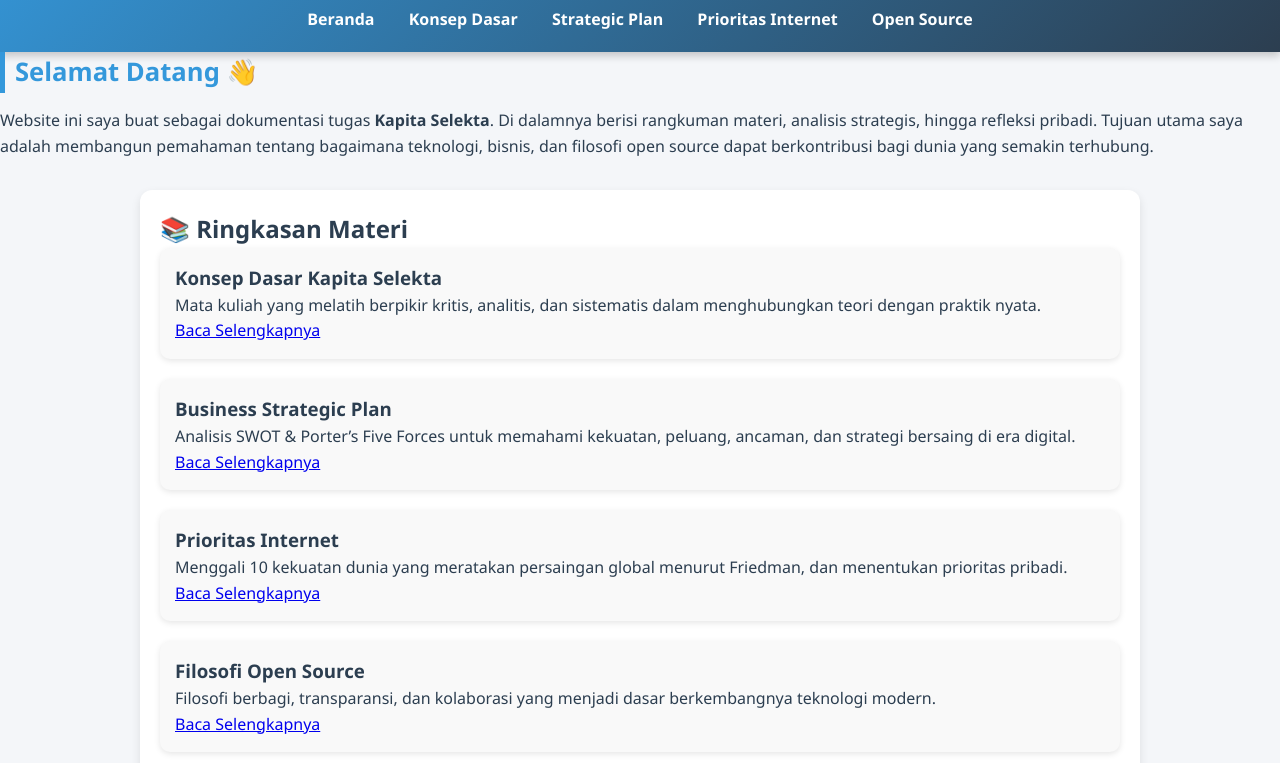
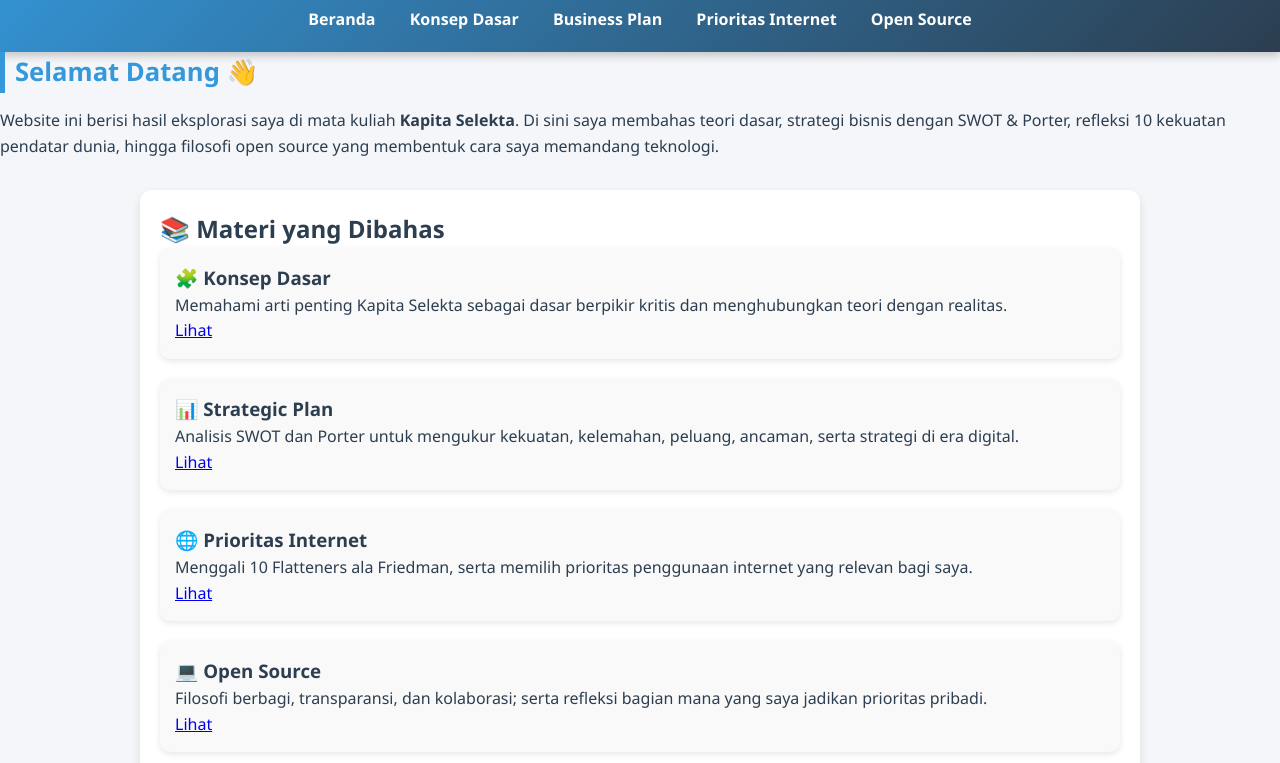
Before and after one commit to noviaftrianaa/kapita-selekta-site, a plain HTML site: page index.html in a window 1280 px wide. Shown: the part 110-873 px from the top of the page. Drawn offline with Linux system fonts and the light colour scheme.

Commit message:
Update index.html

```diff
--- a/index.html
+++ b/index.html
@@ -8,65 +8,63 @@
 </head>
 <body>
   <!-- Header -->
-  <header>
-    <h1>🌐 Laman Pribadi Kapita Selekta</h1>
-    <p>Oleh <strong>Novia Fitriana Huda | 2215061024</strong></p>
+  <header class="header">
+    <h1>🚀 Catatan Kapita Selekta</h1>
+    <p>Oleh <strong>M. Da'i Hakiki | 2255061001</strong></p>
     <nav>
       <a href="index.html" class="active">Beranda</a>
       <a href="konsepDasar.html">Konsep Dasar</a>
-      <a href="strategicPlan.html">Strategic Plan</a>
+      <a href="strategicPlan.html">Business Plan</a>
       <a href="kekuatan.html">Prioritas Internet</a>
       <a href="opensource.html">Open Source</a>
     </nav>
   </header>
 
-  <!-- Hero Section -->
+  <!-- Hero -->
   <section class="hero">
-    <div class="hero-text">
-      <h2>Selamat Datang 👋</h2>
-      <p>
-        Website ini saya buat sebagai dokumentasi tugas <strong>Kapita Selekta</strong>.
-        Di dalamnya berisi rangkuman materi, analisis strategis, hingga refleksi pribadi.
-        Tujuan utama saya adalah membangun pemahaman tentang bagaimana teknologi, bisnis,
-        dan filosofi open source dapat berkontribusi bagi dunia yang semakin terhubung.
-      </p>
-    </div>
+    <h2>Selamat Datang 👋</h2>
+    <p>
+      Website ini berisi hasil eksplorasi saya di mata kuliah <strong>Kapita Selekta</strong>.
+      Di sini saya membahas teori dasar, strategi bisnis dengan SWOT & Porter,
+      refleksi 10 kekuatan pendatar dunia, hingga filosofi open source
+      yang membentuk cara saya memandang teknologi.
+    </p>
   </section>
 
-  <!-- Ringkasan Materi -->
+  <!-- Materi Ringkasan -->
   <main>
-    <h2 class="center">📚 Ringkasan Materi</h2>
-    <div class="cards">
+    <h2 class="center">📚 Materi yang Dibahas</h2>
+    <div class="grid">
       <div class="card">
-        <h3>Konsep Dasar Kapita Selekta</h3>
-        <p>Mata kuliah yang melatih berpikir kritis, analitis, dan sistematis
-           dalam menghubungkan teori dengan praktik nyata.</p>
-        <a href="konsepDasar.html" class="btn">Baca Selengkapnya</a>
+        <h3>🧩 Konsep Dasar</h3>
+        <p>Memahami arti penting Kapita Selekta sebagai dasar berpikir kritis dan
+           menghubungkan teori dengan realitas.</p>
+        <a href="konsepDasar.html" class="btn">Lihat</a>
       </div>
       <div class="card">
-        <h3>Business Strategic Plan</h3>
-        <p>Analisis SWOT & Porter’s Five Forces untuk memahami kekuatan, peluang,
-           ancaman, dan strategi bersaing di era digital.</p>
-        <a href="strategicPlan.html" class="btn">Baca Selengkapnya</a>
+        <h3>📊 Strategic Plan</h3>
+        <p>Analisis SWOT dan Porter untuk mengukur kekuatan, kelemahan, peluang,
+           ancaman, serta strategi di era digital.</p>
+        <a href="strategicPlan.html" class="btn">Lihat</a>
       </div>
       <div class="card">
-        <h3>Prioritas Internet</h3>
-        <p>Menggali 10 kekuatan dunia yang meratakan persaingan global
-           menurut Friedman, dan menentukan prioritas pribadi.</p>
-        <a href="kekuatan.html" class="btn">Baca Selengkapnya</a>
+        <h3>🌐 Prioritas Internet</h3>
+        <p>Menggali 10 Flatteners ala Friedman, serta memilih prioritas penggunaan
+           internet yang relevan bagi saya.</p>
+        <a href="kekuatan.html" class="btn">Lihat</a>
       </div>
       <div class="card">
-        <h3>Filosofi Open Source</h3>
-        <p>Filosofi berbagi, transparansi, dan kolaborasi yang menjadi dasar
-           berkembangnya teknologi modern.</p>
-        <a href="opensource.html" class="btn">Baca Selengkapnya</a>
+        <h3>💻 Open Source</h3>
+        <p>Filosofi berbagi, transparansi, dan kolaborasi; serta refleksi
+           bagian mana yang saya jadikan prioritas pribadi.</p>
+        <a href="opensource.html" class="btn">Lihat</a>
       </div>
     </div>
   </main>
 
   <!-- Footer -->
   <footer>
-    <p>&copy; 2025 Novia Fitriana Huda | Kapita Selekta</p>
+    <p>© 2025 | M. Da'i Hakiki - Laman Tugas Kapita Selekta</p>
   </footer>
 </body>
 </html>
```
